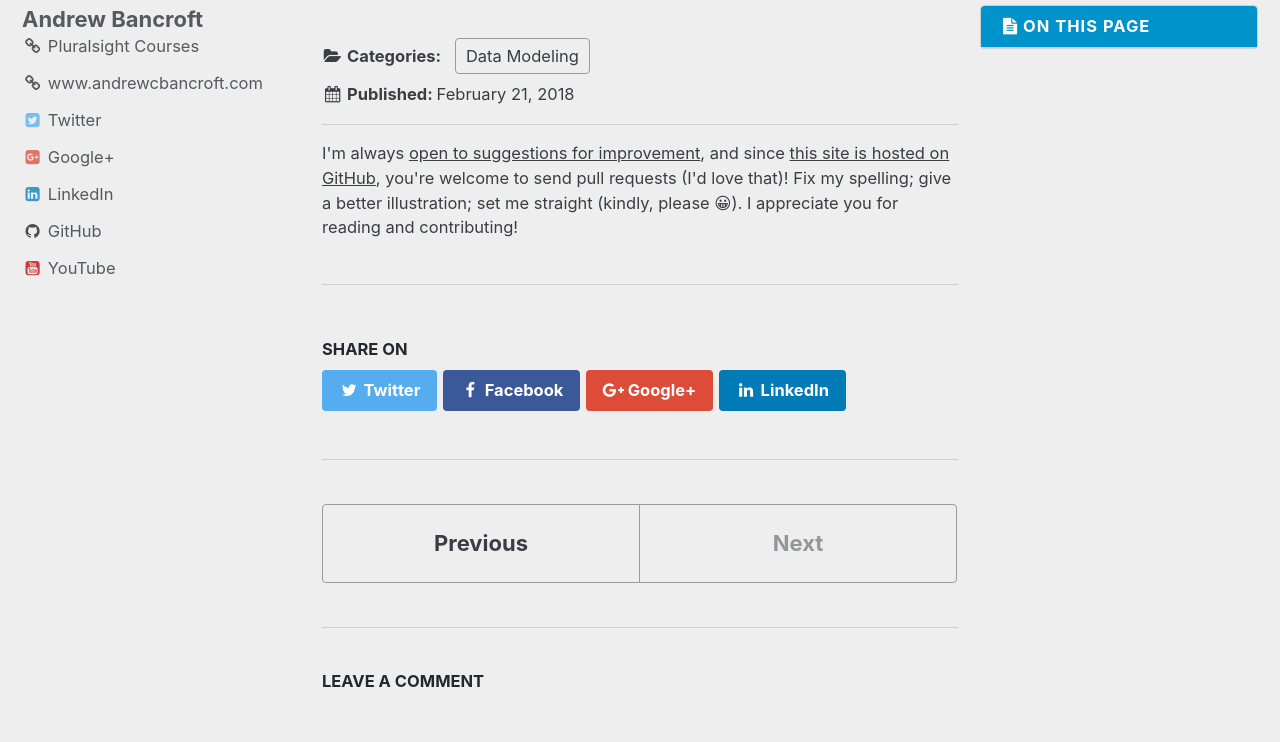
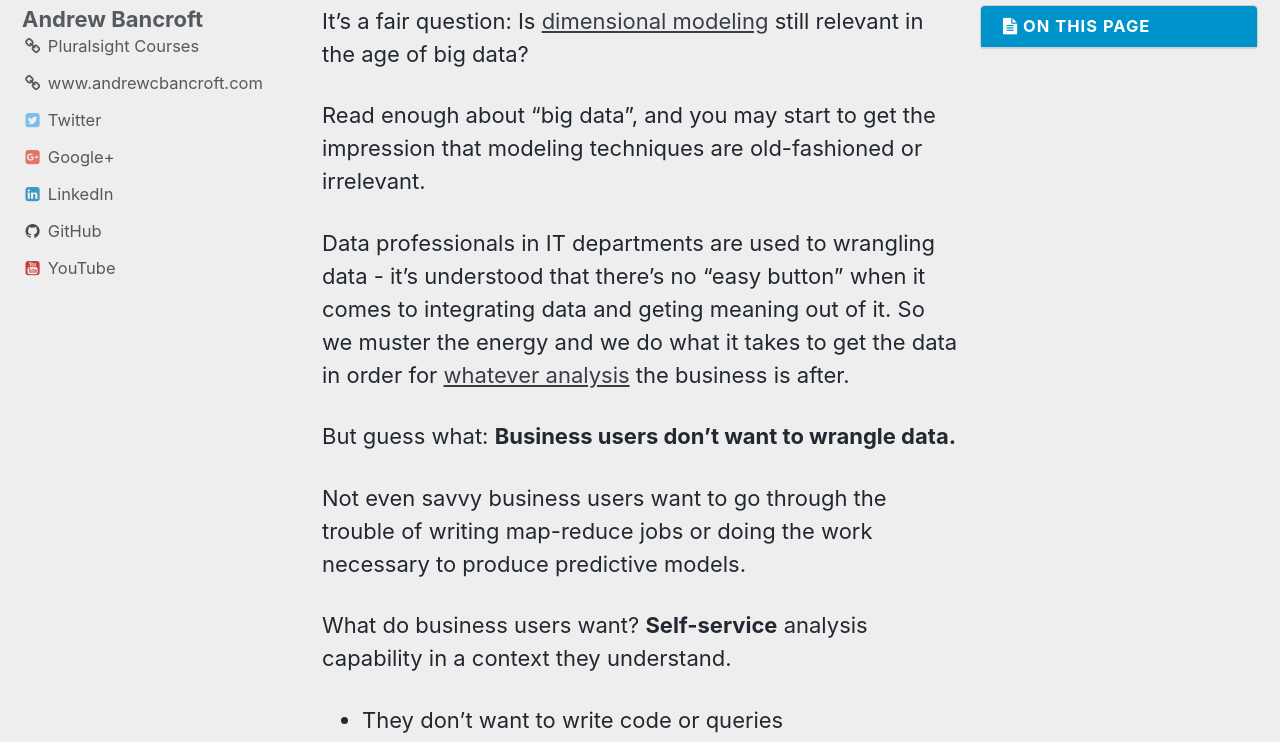
Before and after one commit to andrewcbancroft/datadaylife-blog, a Jekyll site: the page built from _posts/2018-02-21-winning-with-dimensional-models-in-age-of-big-data.md, in a window 1280 px wide and 900 px high, scrolled down 289 px, cut to the strip 158-900 px from the top of the window. Built offline with Jekyll 4.4.1, drawn with Linux system fonts in a browser that asks for light colours; comment, search, counter and statistics services are not loaded; some of the changed text lies outside the part shown.

Commit message:
Update 2018-02-21-winning-with-dimensional-models-in-age-of-big-data.md

```diff
--- a/_posts/2018-02-21-winning-with-dimensional-models-in-age-of-big-data.md
+++ b/_posts/2018-02-21-winning-with-dimensional-models-in-age-of-big-data.md
@@ -5,3 +5,32 @@
 toc: true
 categories: [Data Modeling]
 ---
+
+It's a fair question: Is [dimensional modeling](https://www.dataday.life/what-is-a-dimensional-model/) still relevant in the age of big data?
+
+Read enough about "big data", and you may start to get the impression that modeling techniques are old-fashioned or irrelevant.
+
+Data professionals in IT departments are used to wrangling data - it's understood that there's no "easy button" when it comes to integrating data and geting meaning out of it.  So we muster the energy and we do what it takes to get the data in order for [whatever analysis](https://www.dataday.life/what-types-of-data-analysis-are-there/) the business is after.
+
+But guess what:  **Business users don't want to wrangle data.**
+
+Not even savvy business users want to go through the trouble of writing map-reduce jobs or doing the work necessary to produce predictive models.
+
+What do business users want? **Self-service** analysis capability in a context they understand.
+* They don't want to write code or queries
+* They don't want to be left integrating data sets themselves
+* They don't want to understand infrastructure
+
+They want the information that can help them make a business decision without lots of hoops to jump through (including work orders for reports to IT).
+
+That's why I believe there are at least 5 reasons that dimensional models can be a huge win for the business and for IT.
+
+1.
+
+2.
+
+3.
+
+4.
+
+5.
```
